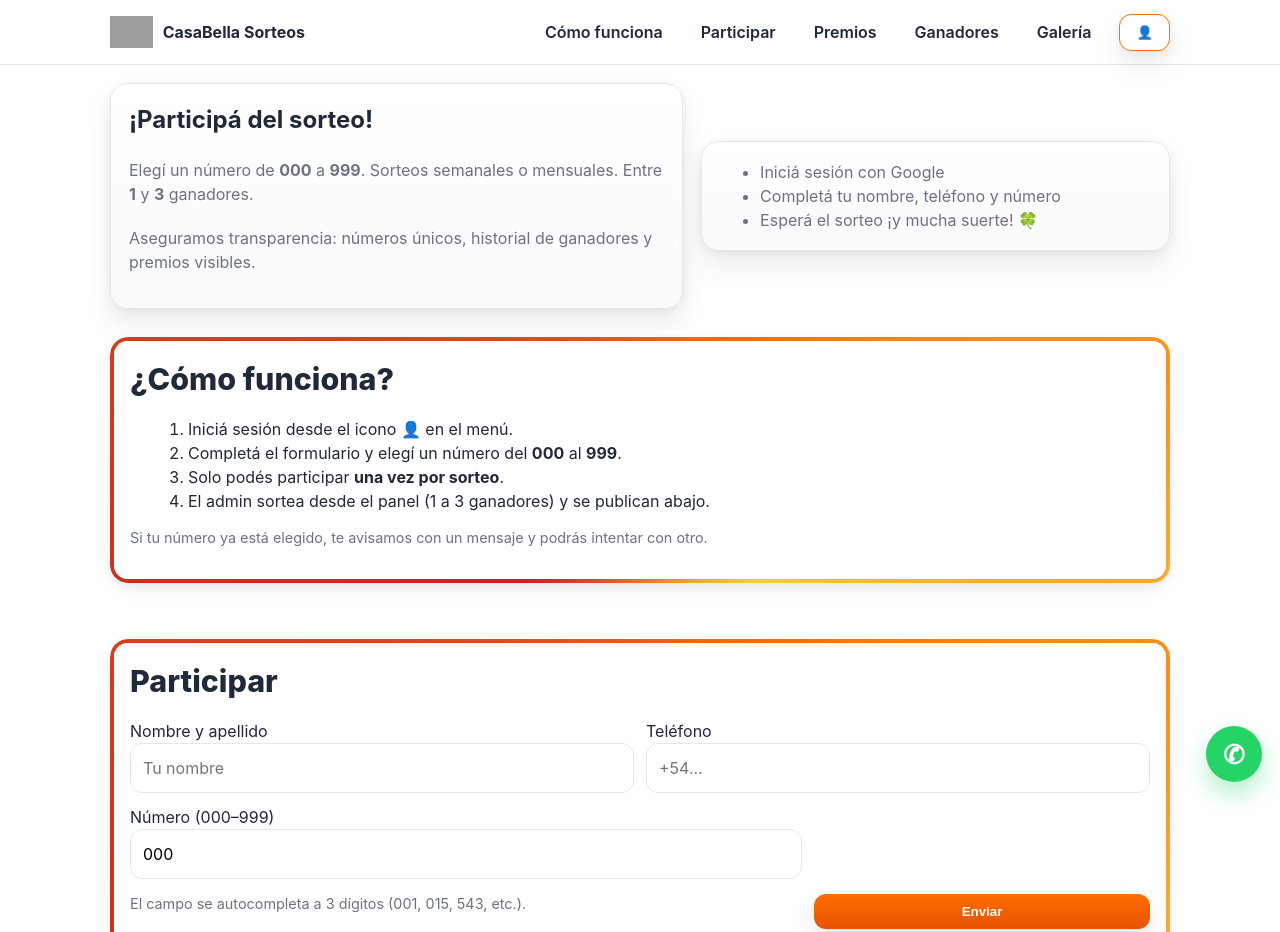
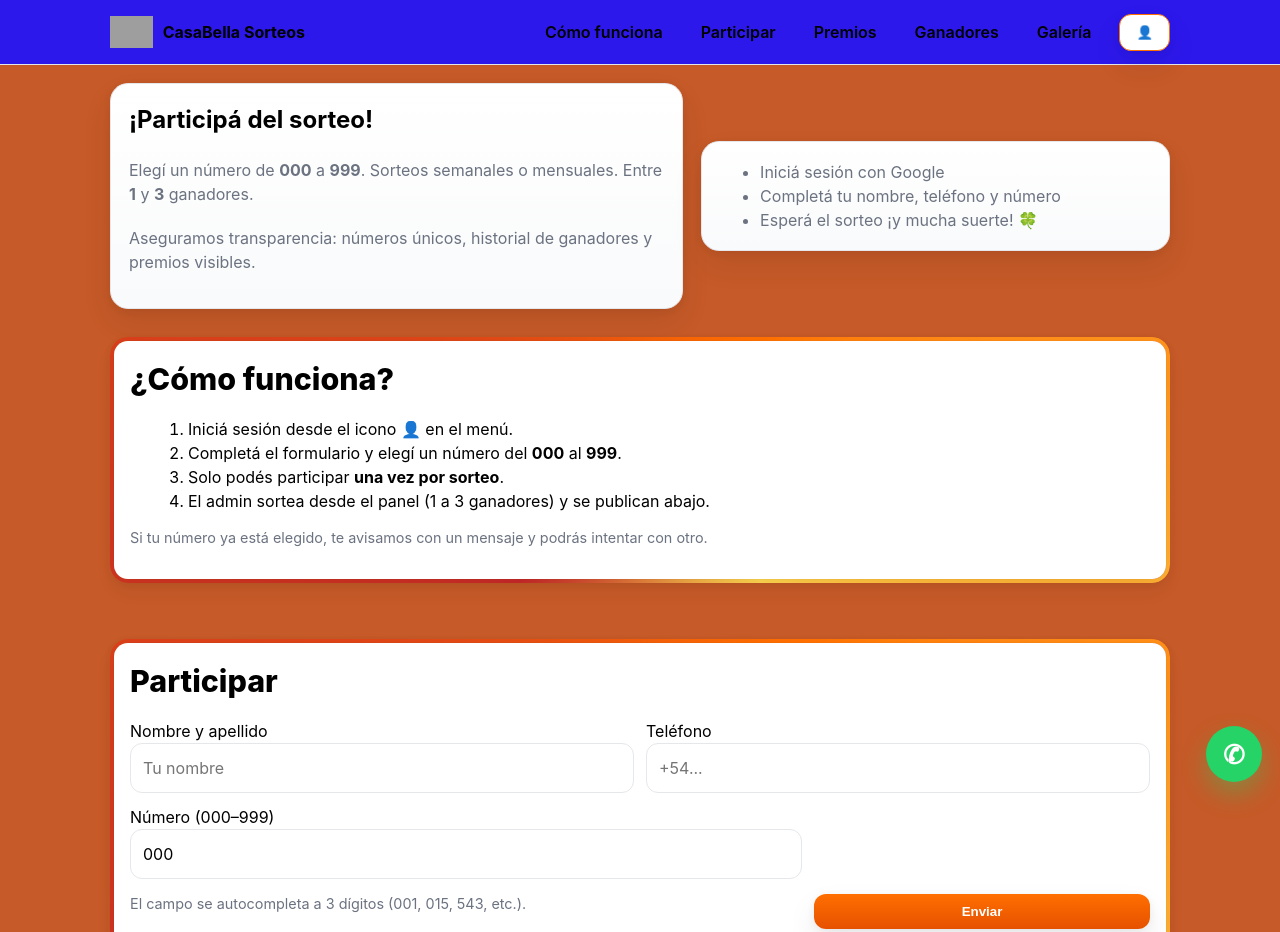
Before and after one commit to PablooM99/CasaBellaSorteos, a website with bundled scripts: page index.html in a window 1280 px wide. Shown: the top 932 px of the page. Built offline with nearby package versions, Linux system fonts and the light colour scheme; no server answers; grey boxes are pictures that could not be loaded; a script that the page names is missing.

Commit message:
cambios visuales

```diff
--- a/styles.css
+++ b/styles.css
@@ -6,17 +6,19 @@
    *::after { box-sizing: border-box; }
 
    :root{
-     --primary: #C62828;         /* rojo CasaBella */
+     --primary: #c65a28;         /* rojo CasaBella */
      --primary-600: #B71C1C;
      --secondary: #FF6F00;       /* naranja */
      --secondary-700:#E65100;
      --bg: #ffffff;
      --bg-soft:#f7f7f8;
-     --text: #1f2937;
+     --text: #000000;
      --muted: #6b7280;
      --border:#e5e7eb;
+     --nav: #2d18ec;
      --shadow: 0 14px 30px rgba(0,0,0,.08), 0 2px 8px rgba(0,0,0,.06);
      --radius: 16px;
+     --text-size:2rem;
    }
 
    html, body{ height:100%; }
@@ -24,7 +26,7 @@
      margin:0;
      font-family: Inter, system-ui, -apple-system, Segoe UI, Roboto, "Helvetica Neue", Arial, "Noto Sans", "Apple Color Emoji", "Segoe UI Emoji", "Segoe UI Symbol", "Noto Color Emoji", sans-serif;
      color:var(--text);
-     background:var(--bg);
+     background:var(--primary);
      line-height:1.5;
    }
 
@@ -40,7 +42,7 @@
       ========================== */
    .nav{
      position: sticky; top:0; z-index:1000;
-     background:#fff;
+     background:var(--nav);
      border-bottom:1px solid var(--border);
      box-shadow: 0 1px 0 rgba(0,0,0,.02);
    }
```
